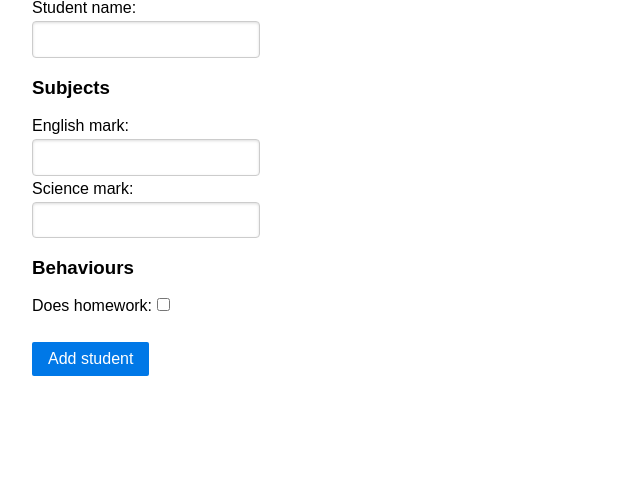
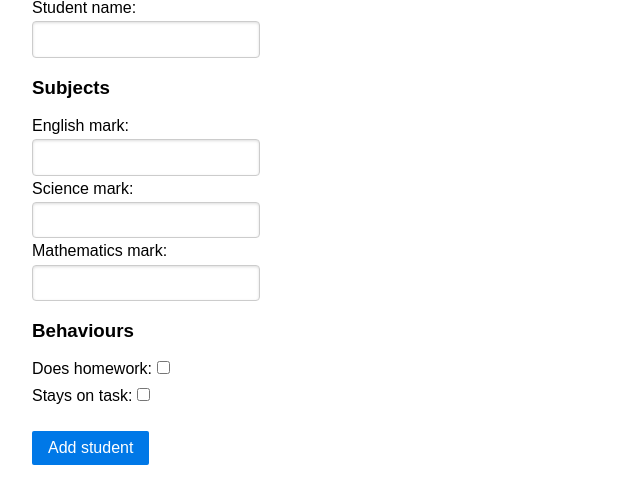
Before and after one commit to sjgridley/5023-student-records, a Flask app: page /add_student in a window 1280 px wide. Shown: the part 166-670 px from the top of the page, without its empty margins (0-640 px from the left). Run offline with Flask 2, Linux system fonts and the light colour scheme.

Commit message:
Missed labels

```diff
--- a/app/templates/add_student.html
+++ b/app/templates/add_student.html
@@ -13,7 +13,8 @@
     <label for="science_mark">Science mark:</label>
     <input type="number" name="science_mark" id="science_mark" />
 
-    <!-- TODO: Add label and input for mathematics mark field -->
+    <label for="mathematics_mark">Mathematics mark:</label>
+    <input type="number" name="mathematics_mark" id="mathematics_mark" />
 
     <h3>Behaviours</h3>
 
@@ -22,7 +23,10 @@
         <input type="checkbox" name="does_homework" id="does_homework" />
     </label>
 
-    <!-- TODO: Add label and input for stays_on_task field -->
+    <label for="stays_on_task" class="pure-checkbox">
+        Stays on task:
+        <input type="checkbox" name="stays_on_task" id="stays_on_task" />
+    </label>
 
 
     <br>
```
